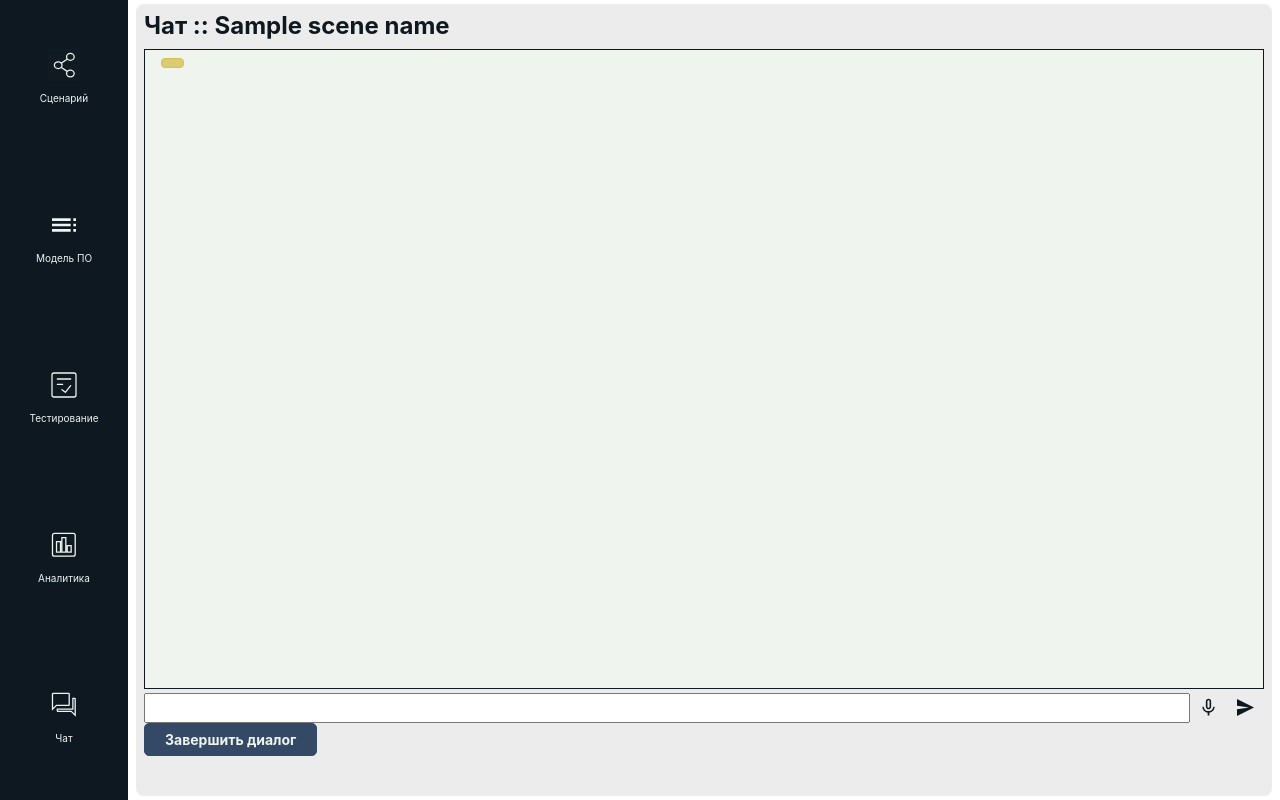
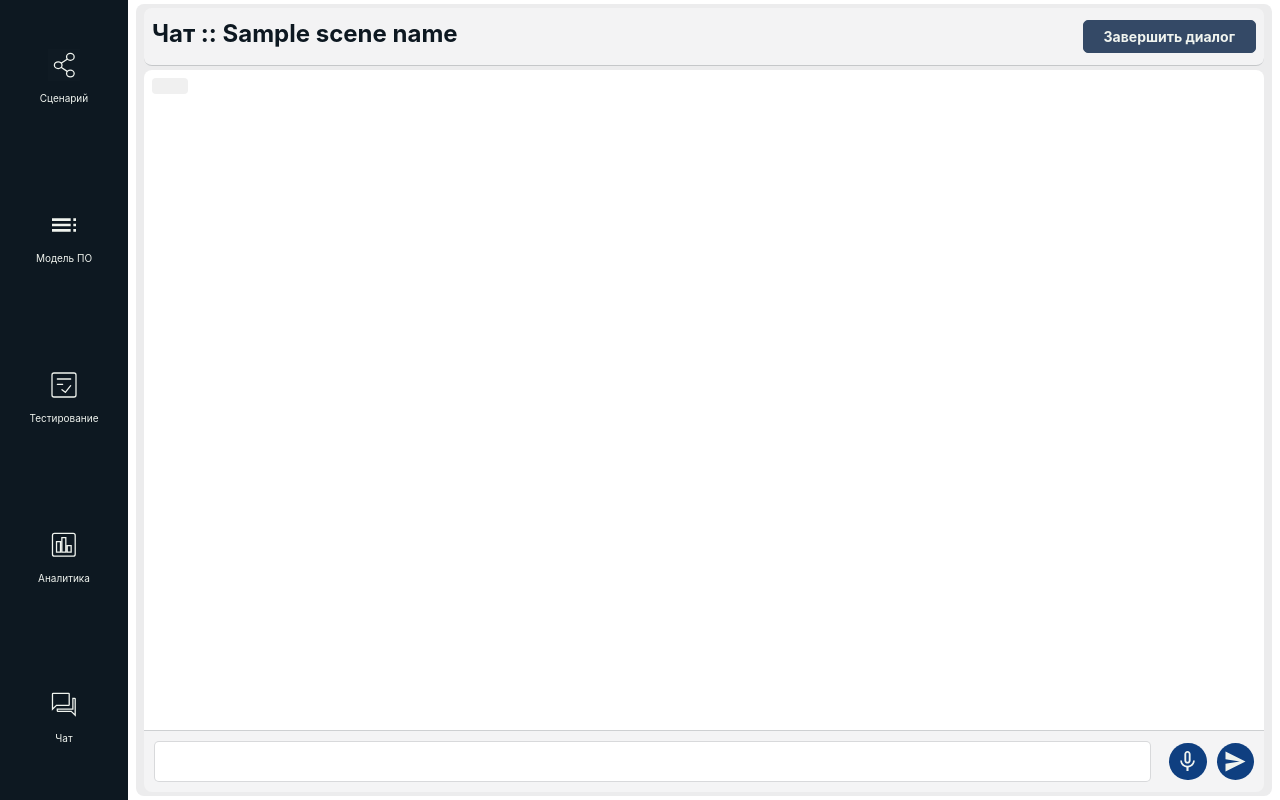
Before and after one commit to DinaVoron/VAtemplator, a Flask app: template AllUnits/templates/editor_chat.html in a window 1280 px wide. Run offline with Flask 3, Linux system fonts and the light colour scheme; the template is opened without the code that fills it: most values are stand-ins (such as "Sample title", 1, 10 or a date in 2020); parts of the project's set-up code (start-up, migrations or seed data) failed here and were passed over.

Commit message:
Внести исправления

```diff
--- a/AllUnits/models/module/graph_element.py
+++ b/AllUnits/models/module/graph_element.py
@@ -5,6 +5,9 @@ class GraphNode:
         self.layer    = [layer_]
         self.f_intent = f_intent_
         self.f_value  = f_value_
+
+    def __repr__(self):
+        return f"{self.text} {self.layer}"
 
     def is_text(self, text):
         return self.text == str(text)
@@ -23,6 +26,7 @@ class GraphNode:
                 return self.type_, "Meaning"
             else:
                 return self.type_, "Null"
+        return None
 
     @property
     def is_intent(self):
--- a/AllUnits/static/CSS/style-chat.css
+++ b/AllUnits/static/CSS/style-chat.css
@@ -4,120 +4,251 @@
 	/* Функциональные цвета */
 
 	/* Цвета стили */
-    --chat-color_funct_1:			var(--main-color_3);
-    --chat-color_funct_2:			var(--main-color_4);
+    --chat-color_funct_1:	var(--main-color_3);
+    --chat-color_funct_2:	var(--main-color_4);
 
 	/* Размер */
-	--chat-size_icon:				1.6em;
+	--chat-size_icon:		25px;
 
-    --chat-width_article:			calc(100% - var(--tabs-width));
-    --chat-height_article:			100%;
-
-	/*
-    --graph-color_funct_3:			#FFEF00;
-
-    *//*
-
-    --graph-color_background_2:		var(--main-color_5);													*//* Заголовок таблицы *//*
-    --graph-color_background_3:		color-mix(in srgb, var(--main-color_1)  8%, transparent);				*//* Строки таблицы *//*
-    --graph-color_background_4:		color-mix(in srgb, var(--main-color_1) 20%, var(--main-color_2));		*//* Кластер / Токен *//*
-    --graph-color_background_5:		color-mix(in srgb, var(--main-color_1) 40%, transparent);				*//* Неизменный *//*
-
-    --graph-color_select:			color-mix(in srgb, var(--main-color_2) 40%, var(--graph-color_funct_1));
-    --graph-color_select_related:	color-mix(in srgb, var(--main-color_2) 80%, var(--graph-color_funct_1));
-    --graph-color_parent:			color-mix(in srgb, var(--main-color_2) 40%, var(--graph-color_funct_2));
-    --graph-color_child:			color-mix(in srgb, var(--main-color_2) 40%, var(--graph-color_funct_3));
-
-	*//*
-	--graph-size_icon:				24px;
-
-    --graph-width_aside:			calc(100% - var(--tabs-width) - var(--graph-width_article));
-    --graph-height_aside:			100%;*/
-
+    --chat-width:			calc(100% - var(--tabs-width));
+    --chat-height:			100%;
 }
 
 /*
-* Основная панель чата :: article
+* Основная панель чата :: chat
 */
 
-article {
+chat {
+    display:			flex;
+    flex-direction:		column;
+
     background-color: 	var(--main-color_background_3);
     border-radius:		8px;
     box-sizing:			border-box;
-    width: 				calc(var(--chat-width_article)  - 2 * var(--margin-w));
-    height: 			calc(var(--chat-height_article) - 2 * var(--margin-h));
-    margin:				var(--margin-h) var(--margin-w);
-    padding:			var(--margin-h) var(--margin-w);
-}
-article section > div {
-    display: 			flex;
+    width: 				calc(var(--chat-width)  - 2 * var(--margin_m));
+    height: 			calc(var(--chat-height) - 2 * var(--margin_l));
+    margin:				var(--margin_l) var(--margin_m);
+    padding:			var(--margin_l) var(--margin_m);
 }
 
 /*
-* Основная панель чата :: article :: chat
+* Основная панель чата :: chat :: section:nth-of-type(1)
 */
 
-article #chat {
-	/* ... */
+chat > section:nth-of-type(1) {
+    display:			flex;
+    align-items:		center;
+    justify-content:	space-between;
+    margin-bottom:		var(--margin_l);
+    padding:			var(--margin_m);
+    background-color:	color-mix(in srgb, var(--white) 40%, transparent);
+    border-radius:		8px;
+    border-bottom:		1px solid color-mix(in srgb, var(--main-color_1) 20%, transparent);
+}
+
+chat > section:first-of-type .buttons-container {
+    display:			flex;
+    align-items:		center;
+}
+
+chat > section:first-of-type .button {
+    margin-left:		var(--margin_m);
 }
 
 /*
-* Основная панель чата :: article :: chat :: chat-field
+* Основная панель чата :: chat :: section:nth-of-type(2)
 */
 
-article #chat #chat-field {
-    display: 			block;
-    border:				1px solid var(--main-color_1);
-    background-color:	var(--main-color_background_2);
-	width:				100%;
-	height:				80vh;
-    margin:				var(--margin-h) 0;
-    padding:			calc(2 * var(--margin-h)) calc(2 * var(--margin-w));
-    box-sizing: 		border-box;
+chat > section:nth-of-type(2) {
+    display:			flex;
+    flex-direction:		column;
+    flex:				1;
+    border-radius:		8px;
+    overflow:			hidden;
 }
+
+/*
+* Основная панель чата :: chat :: section:nth-of-type(2) :: chat-field
+*/
+
+chat > section:nth-of-type(2) #chat-field {
+    flex:				1;
+    overflow-y:			auto;
+    padding:			var(--margin_m);
+    background-color:	var(--white);
+    border-bottom:		1px solid color-mix(in srgb, var(--main-color_1) 20%, transparent);
+}
+/*
 @media (max-height: 600px) {
-    article #chat #chat-field {
+    chat > section:nth-of-type(2) #chat-field {
 	    height:	        60vh;
     }
 }
+*/
 
+chat > section:nth-of-type(2) #chat-field .message-container {
+    display:			flex;
+    margin-bottom:		var(--margin_l);
+}
 
-article #chat #chat-field .answer, .question {
-	padding:			calc(var(--margin-h) / 1.5) calc(var(--margin-w) / 1.5) calc(1.5 * var(--margin-h));
-    border-radius: 		4px;
-	clear:				both;
+chat > section:nth-of-type(2) #chat-field .answer, .question {
+	padding:			var(--margin_m) var(--margin_h);
+    border-radius:		4px;
+    max-width:			80%;
 }
-article #chat #chat-field .answer {
+
+chat > section:nth-of-type(2) #chat-field .answer {
+    margin-right:		auto;
+    background-color:	#f0f0f0;
+    padding-left:		calc(2 * var(--margin_h));
+}
+
+chat > section:nth-of-type(2) #chat-field .question {
+    margin-left:		auto;
+    background-color:	#e0f7fa;
+    border:				1px solid #007BFF;
+    padding-right:		calc(2 * var(--margin_h));
+}
+/*
+.answer {
     border:				1px solid var(--chat-color_funct_1);
     background-color:	color-mix(in srgb, var(--chat-color_funct_1) 80%, transparent);
-    padding-left:		calc(2 * var(--margin-w));
-    float:				left;
 
 }
-article #chat #chat-field .question {
+.question {
     border:				1px solid var(--chat-color_funct_2);
     background-color:	color-mix(in srgb, var(--chat-color_funct_2) 80%, transparent);
-    padding-right:		calc(2 * var(--margin-w));
-    float:				right;
+}*/
+
+/*
+* Основная панель чата :: chat :: section:nth-of-type(2) :: chat-tools
+*/
+
+chat > section:nth-of-type(2) #chat-tools {
+    display:			flex;
+	align-items:		center;
+    padding:			calc((var(--margin_h) + var(--margin_m)) / 2);
+    background-color:	color-mix(in srgb, var(--white) 40%, transparent);
+}
+
+chat > section:nth-of-type(2) #chat-tools input[type="text"] {
+    flex:				1;
+    padding:			var(--margin_h);
+    border:				1px solid color-mix(in srgb, var(--main-color_1) 16%, transparent);
+    border-radius:		5px;
+    margin-right:		var(--margin_m);
 }
 
 /*
-* Основная панель чата :: article :: chat :: chat-tools
+* Основная панель чата :: chat :: section:nth-of-type(2) :: chat-tools - Иконки
 */
 
-#request {
-	width: 100%;
+chat > section:nth-of-type(2) #chat-tools .icon {
+	display:			flex;
+	justify-content:	center;
+	align-items:		center;
+    width: 				calc(1.5 * var(--chat-size_icon));
+    height:				calc(1.5 * var(--chat-size_icon));
+    background-color: 	var(--main-color_icon_3);
+    border-radius:		50%;
+    margin-left:		calc((var(--margin_h) + var(--margin_m)) / 2);
+    transition:			all 0.25s ease;
 }
 
+chat > section:nth-of-type(2) #chat-tools .icon:hover {
+    background-color: 	var(--main-color_icon_4);
+}
+
+chat > section:nth-of-type(2) #chat-tools #voice-start > div, #voice-stop > div, #send > div {
+    background-color: 	var(--main-color_icon_2);
+    width: 				var(--chat-size_icon);
+    height:				var(--chat-size_icon);
+}
+
+#voice-start > div {
+    -webkit-mask: 		url(../images/frame-voice.svg) no-repeat center;
+    mask: 				url(../images/frame-voice.svg) no-repeat center;
+    mask-size: 			contain;
+}
+#voice-stop > div {
+    -webkit-mask: 		url(../images/frame-voice-active.svg) no-repeat center;
+    mask: 				url(../images/frame-voice-active.svg) no-repeat center;
+    mask-size: 			contain;
+}
+#send > div {
+    -webkit-mask: 		url(../images/frame-send.svg) no-repeat center;
+    mask: 				url(../images/frame-send.svg) no-repeat center;
+    mask-size: 			contain;
+}
+
+/*#voice-start, #voice-stop, #send {
+    width: 40px;
+    height: 40px;
+    background-color: #007BFF;
+    border-radius: 50%;
+    margin-left: 10px;
+    cursor: pointer;
+}*/
+
+/*#voice-start, #voice-stop, #send {
+    width: 40px;
+    height: 40px;
+    background-color: #007BFF;
+    border-radius: 50%;
+    margin-left: 10px;
+    cursor: pointer;
+    background-size: cover;
+    background-position: center;
+    mask-size: cover;
+    mask-position: center;
+    -webkit-mask-size: cover;
+    -webkit-mask-position: center;
+}*/
+
+/*#voice-start, #voice-stop, #send {
+    width: 40px;
+    height: 40px;
+    background-color: #007BFF;
+    border-radius: 50%;
+    margin-left: 10px;
+    cursor: pointer;
+    mask-size: cover;
+    mask-position: center;
+    -webkit-mask-size: cover;
+    -webkit-mask-position: center;
+}
+
+
+*//* Adding specific styles for each button *//*
+#voice-start {
+    *//*background-image: url('../images/frame-voice.svg');*//*
+    mask-image: url('../images/frame-voice.svg');
+    -webkit-mask-image: url('../images/frame-voice.svg');
+}
+
+#voice-stop {
+    *//*background-image: url('../images/frame-voice-active.svg');*//*
+    mask-image: url('../images/frame-voice-active.svg');
+    -webkit-mask-image: url('../images/frame-voice-active.svg');
+}
+
+#send {
+    *//*background-image: url('../images/frame-send.svg');*//*
+    mask-image: url('../images/frame-send.svg');
+    -webkit-mask-image: url('../images/frame-send.svg');
+}*/
+
+
+
+
+
 /*
-* Основная панель чата :: article :: chat :: chat-tools - Иконки
-*/
 
 article #chat #chat-tools div {
     background-color: 	var(--main-color_icon_1);
     width: 				var(--chat-size_icon);
     height:				var(--chat-size_icon);
-    margin:				var(--margin-h) var(--margin-w);
+    margin:				var(--margin_l) var(--margin_m);
 }
 #voice-start {
     -webkit-mask: 		url(../images/frame-voice.svg) no-repeat center;
@@ -133,4 +264,4 @@ article #chat #chat-tools div {
     -webkit-mask: 		url(../images/frame-send.svg) no-repeat center;
     mask: 				url(../images/frame-send.svg) no-repeat center;
     mask-size: 			contain;
-}
+}*/
--- a/AllUnits/static/CSS/style-main.css
+++ b/AllUnits/static/CSS/style-main.css
@@ -6,6 +6,9 @@
     --main-color_4:				#D2E0A2;
     --main-color_5:				#344966;
     --main-color_6:				#B4CDED;
+
+    --black:					#000000;
+    --white:                    #FFFFFF;
 
     /* Цвета стили */
     --main-color_background_1:	var(--main-color_1);	/* Темный  */
@@ -17,19 +20,22 @@
 
     --main-color_icon_1:		var(--main-color_1);	/* Темный  */
     --main-color_icon_2:		var(--main-color_2);	/* Светлый */
+    --main-color_icon_3:		#0F3F80;
+    --main-color_icon_4:		#4176C0;
 
     --main-color_button_1:		var(--main-color_5);	/* По умолчанию */
     --main-color_button_2:		var(--main-color_6);	/* При наводке */
 
     /* Отступ */
-    --margin-w:			8px;
-    --margin-h:			4px;
+    --margin_l:					4px;
+    --margin_m:					8px;
+    --margin_h:					12px;
 
 	/* Текст */
-	--font_family:		Inter, sans-serif;
-	--font_size_h1:		24px;
-	--font_size_medium:	14px;
-	--font_size_small:	10px;
+	--font_family:				Inter, sans-serif;
+	--font_size_h1:				24px;
+	--font_size_medium:			14px;
+	--font_size_small:			10px;
 
 
 
--- /dev/null
+++ b/AllUnits/templates/__block_chat.html
@@ -0,0 +1,35 @@
+<!-- block-chat -->
+
+<chat id="chat" data-scene="{{ scene_name }}">
+    <section>
+        <h1>Чат :: {{ scene_name }}</h1>
+        <div class="buttons-container">
+            <div class="button" id="end-dialog" onclick="end_dialog();">Завершить диалог</div>
+            <div class="button" style="display:none" id="end-dialog-successfully" onclick="rating_dialog('OK');">Успешно</div>
+            <div class="button" style="display:none" id="end-dialog-unsuccessfully" onclick="rating_dialog('ERR');">Неудачно</div>
+        </div>
+    </section>
+    <section>
+        <div id="chat-field">
+            <div class="message-container">
+                <div class="answer">
+                    {{ message }}
+                </div>
+            </div>
+        </div>
+        <div id="chat-tools">
+            <input type="text" id="request">
+            <div class="icon" id="voice-start">
+                <div></div>
+            </div>
+            <div class="icon" id="voice-stop" style="display:none">
+                <div></div>
+            </div>
+            <div class="icon" id="send">
+                <div></div>
+            </div>
+        </div>
+    </section>
+</chat>
+
+<script src="/static/script/script_chat.js"></script>
--- a/AllUnits/templates/editor_chat.html
+++ b/AllUnits/templates/editor_chat.html
@@ -7,35 +7,12 @@
     <link rel="stylesheet" href="static/css/style-main.css">
     <link rel="stylesheet" href="static/css/style-tabs.css">
     <link rel="stylesheet" href="static/css/style-chat.css">
+
+    <script src="/static/script/script_main.js"></script>
 </head>
 <body>
     {% include "__block_tabs.html" %}
 
-    <article>
-        <section>
-            <h1>Чат :: {{ scene_name }}</h1>
-        </section>
-
-        <section id="chat" data-scene="{{ scene_name }}">
-            <div id="chat-field">
-                <div class="answer">{{ message }}</div>
-            </div>
-            <div id="chat-tools">
-                <input type="text" id="request">
-                <div id="voice-start"></div>
-                <div id="voice-stop" style="display:none"></div>
-                <div id="send"></div>
-            </div>
-        </section>
-
-        <section>
-            <div class="button" id="end-dialog" onclick="end_dialog();">Завершить диалог</div>
-            <div class="button" style="display:none" id="end-dialog-successfully" onclick="rating_dialog('OK');">Успешно</div>
-            <div class="button" style="display:none" id="end-dialog-unsuccessfully" onclick="rating_dialog('ERR');">Неудачно</div>
-        </section>
-    </article>
-
-    <script src="/static/script/script_main.js"></script>
-    <script src="/static/script/script_chat.js"></script>
+    {% include "__block_chat.html" %}
 </body>
 </html>
```
Also changed, not shown: AllUnits/controllers/editor_graph.py (+9 -0 lines), AllUnits/models/graph_model.py (+87 -13 lines), AllUnits/static/CSS/style-graph.css (+8 -8 lines), AllUnits/static/script/script_chat.js (+50 -32 lines).
